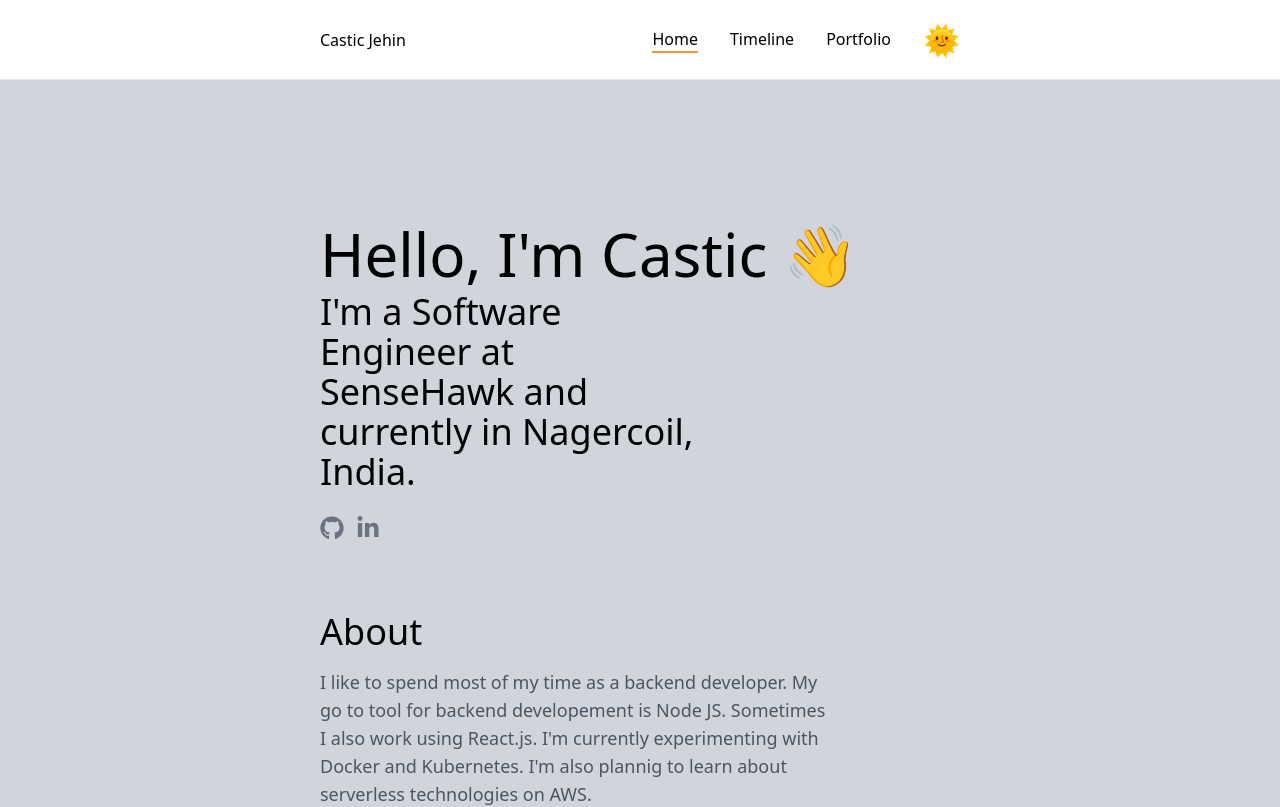
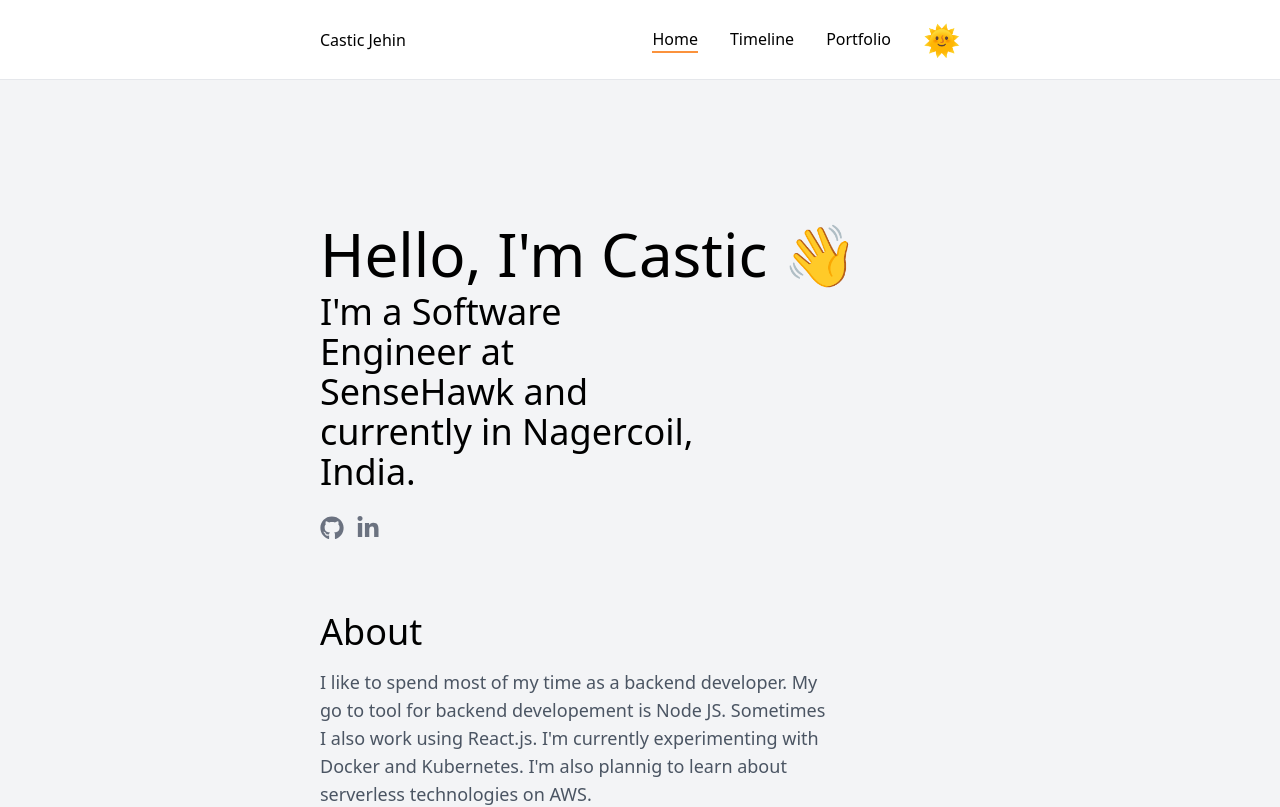
Before and after one commit to jehincastic/portfolio, a Next.js app: page / in a window 1280 px wide. Shown: the top 807 px of the page. Built offline with nearby package versions, Linux system fonts and the light colour scheme.

Commit message:
Updated Portfolio

```diff
--- a/pages/404.js
+++ b/pages/404.js
@@ -17,7 +17,7 @@ const NotFound = () => {
       <Layout
         title={title}
         description={`${title} - ${subtitle}`}
-        divClass="bg-gray-300 dark:bg-gray-900 pb-12 mb-10"
+        divClass="bg-gray-100 dark:bg-gray-900 pb-12 mb-10"
       >
         <PageTitle
           title={title}
--- a/pages/index.js
+++ b/pages/index.js
@@ -16,7 +16,7 @@ const IndexPage = () => {
     <Layout
       title={pageName}
       description={`${title} - ${subtitle}`}
-      divClass="bg-gray-300 dark:bg-gray-900 pb-14 mb-14"
+      divClass="bg-gray-100 dark:bg-gray-900 pb-14 mb-14"
     >
       <PageTitle title={title} subtitle={subtitle} />
 
--- a/pages/portfolio.js
+++ b/pages/portfolio.js
@@ -19,7 +19,7 @@ const PortfolioPage = ({
     <Layout
       title={title}
       description={subtitle}
-      divClass="bg-gray-300 dark:bg-gray-900 pb-14 mb-14"
+      divClass="bg-gray-100 dark:bg-gray-900 pb-14 mb-14"
     >
       <PageTitle
         title={title}
--- a/pages/timeline.js
+++ b/pages/timeline.js
@@ -16,7 +16,7 @@ const TimelinePage = () => {
     <Layout
       title={title}
       description={`${title} - ${subtitle}`}
-      divClass="bg-gray-300 dark:bg-gray-900 pb-14 mb-14"
+      divClass="bg-gray-100 dark:bg-gray-900 pb-14 mb-14"
     >
       <PageTitle
         icons={false}
```
